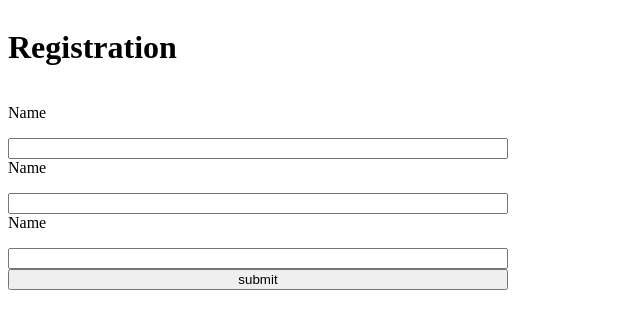
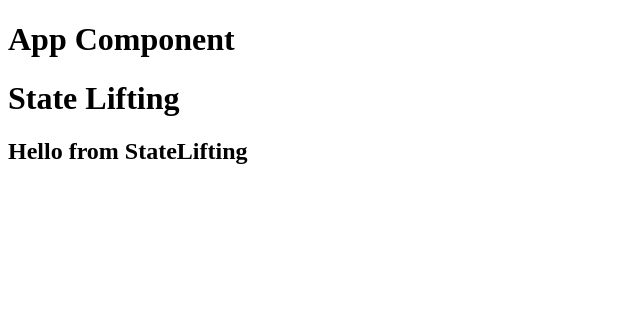
Before and after one commit to fahadPathan7/MERN-stack, a React (Vite) app in the folder vite-project/: page / in a window 1280 px wide. Shown: the top 328 px of the page, without its empty margins (0-640 px from the left). Built offline with nearby package versions, Linux system fonts and the light colour scheme.

Commit message:
react: learned state lifting

```diff
--- a/vite-project/src/App.jsx
+++ b/vite-project/src/App.jsx
@@ -4,13 +4,21 @@
 import React from 'react';
 
 // internal import
-import Form from './components/Form/Form';
+import StateLifting from './components/StateLifting/StateLifting';
 
 function App() {
+  const [childData, setChildData] = React.useState(null);
+
+  const handleChildData = (data) => {
+    console.log(data);
+    setChildData(data);
+  };
 
   return (
     <div>
-      <Form />
+      <h1>App Component</h1>
+      <StateLifting onChildData={handleChildData} />
+      <h2>{childData}</h2>
     </div>
   );
 }
--- /dev/null
+++ b/vite-project/src/components/StateLifting/StateLifting.jsx
@@ -0,0 +1,12 @@
+import React from "react";
+
+const StateLifting = (props) => {
+    props.onChildData("Hello from StateLifting");
+    return (
+        <div>
+            <h1>State Lifting</h1>
+        </div>
+    );
+}
+
+export default StateLifting;
```
